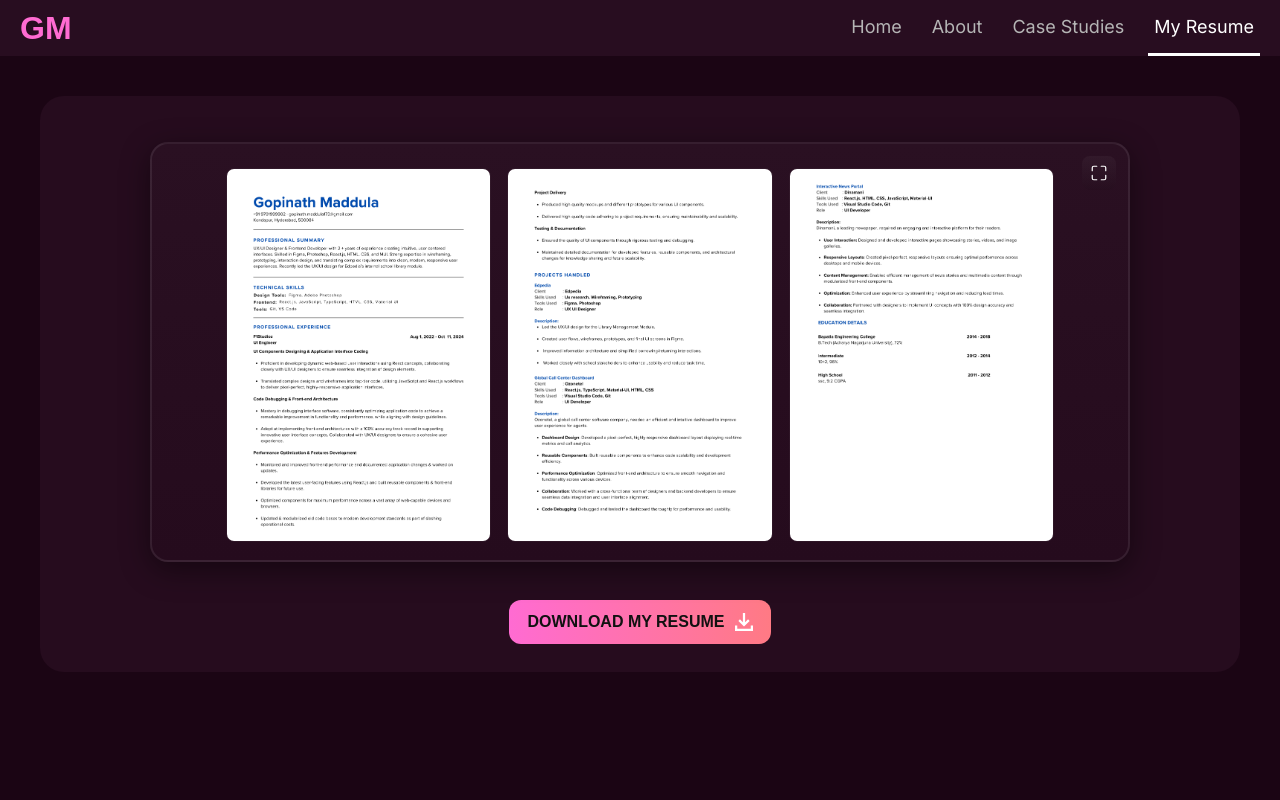
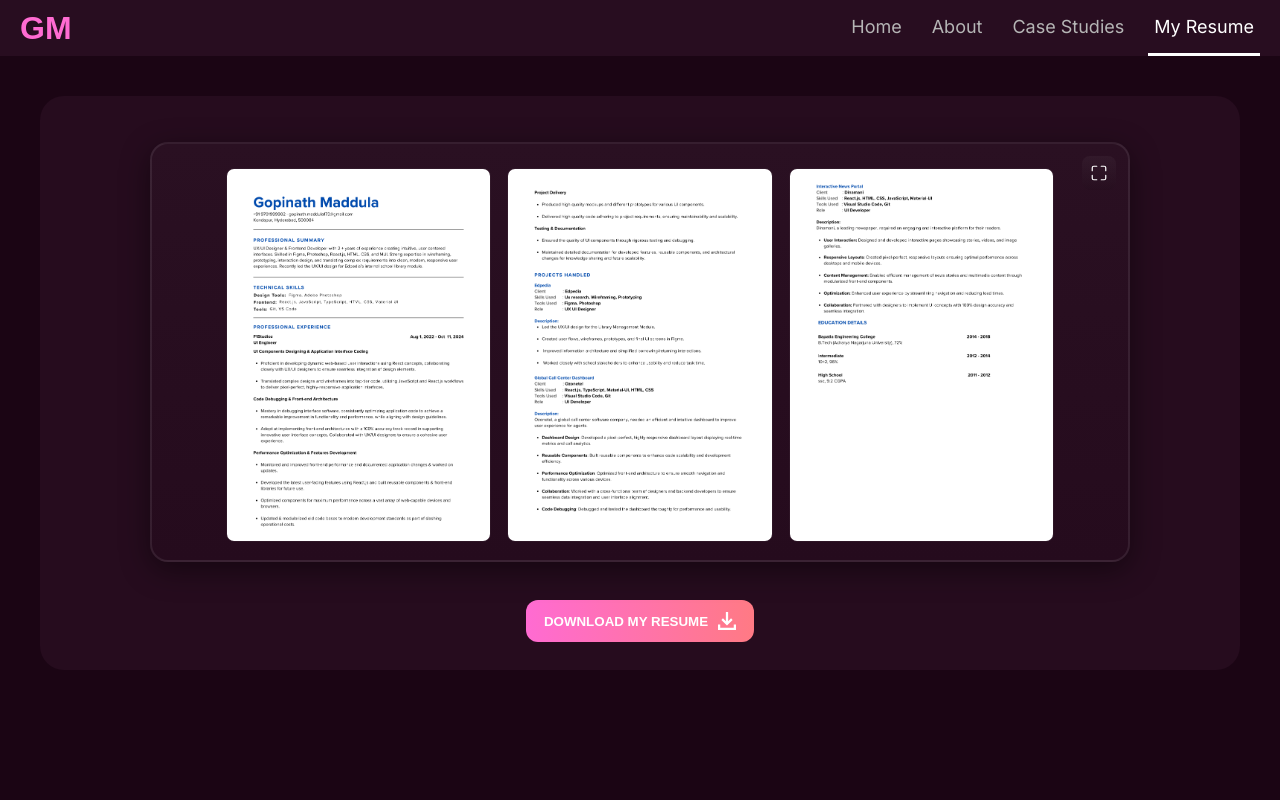
Before and after one commit to GopinathMaddula/Portfolio, a React (Create React App) app: page /resume in a window 1280 px wide. Shown: the top 800 px of the page. Built offline with nearby package versions, Linux system fonts and the light colour scheme.

Commit message:
button changes

```diff
--- a/src/pages/Resume/Resume.css
+++ b/src/pages/Resume/Resume.css
@@ -82,9 +82,10 @@
   justify-content: center;
   margin-top: 20px;
 }
-.cs-view-btn {
+.resume-view-btn {
   background: linear-gradient(90deg, #ff6bd2 0%, #ff7a84 100%);
-  color: #111;
+  /* color: #111; */
+  color: #fff;
   border: none;
   padding: 12px 18px;
   border-radius: 12px;
@@ -94,9 +95,12 @@
   align-items: center;
   cursor: pointer;
 }
-.cs-view-btn img {
+.resume-view-btn img {
   width: 18px;
   height: 18px;
+}
+.resume-view-btn:hover {
+  background: linear-gradient(90deg, #ff7a84 0%, #ff6bd2 100%);
 }
 
 /* viewer modal/backdrop */
--- a/src/pages/Resume/Resume.tsx
+++ b/src/pages/Resume/Resume.tsx
@@ -90,7 +90,7 @@ const Resume: React.FC = () => {
         </div>
 
         <div className="resume-download-btn-container">
-          <button className="cs-view-btn" onClick={handleDownload}>
+          <button className="resume-view-btn" onClick={handleDownload}>
             DOWNLOAD MY RESUME <img src={downloadIcon} alt="download" />
           </button>
         </div>
```
